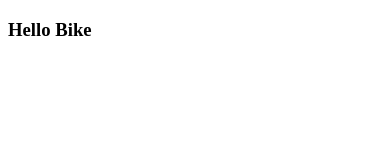
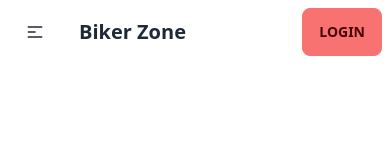
Before and after one commit to suzandev/biker_zone_daisyui_tailwind, a plain HTML site: page index.html in a window 390 px wide. Drawn offline with nearby package versions, Linux system fonts and the light colour scheme.

Commit message:
navbar content create

```diff
--- a/index.html
+++ b/index.html
@@ -3,9 +3,63 @@
   <head>
     <meta charset="UTF-8" />
     <meta name="viewport" content="width=device-width, initial-scale=1.0" />
+
     <title>Biker Zone with daisy ui</title>
+    <!-- daisy ui and tailwind css link  -->
+    <link
+      href="https://cdn.jsdelivr.net/npm/daisyui@3.3.1/dist/full.css"
+      rel="stylesheet"
+      type="text/css"
+    />
+    <script src="https://cdn.tailwindcss.com"></script>
   </head>
   <body>
-    <h3>Hello Bike</h3>
+    <header>
+      <nav>
+        <div class="navbar bg-base-100">
+          <div class="navbar-start">
+            <div class="dropdown">
+              <label tabindex="0" class="btn btn-ghost lg:hidden">
+                <svg
+                  xmlns="http://www.w3.org/2000/svg"
+                  class="h-5 w-5"
+                  fill="none"
+                  viewBox="0 0 24 24"
+                  stroke="currentColor"
+                >
+                  <path
+                    stroke-linecap="round"
+                    stroke-linejoin="round"
+                    stroke-width="2"
+                    d="M4 6h16M4 12h8m-8 6h16"
+                  />
+                </svg>
+              </label>
+              <ul
+                tabindex="0"
+                class="menu menu-sm dropdown-content mt-3 z-[1] p-2 shadow bg-base-100 rounded-box w-52"
+              >
+                <li><a>Home</a></li>
+                <li><a>Shop</a></li>
+                <li><a>News</a></li>
+                <li><a>contact</a></li>
+              </ul>
+            </div>
+            <a class="btn btn-ghost normal-case text-xl">Biker Zone</a>
+          </div>
+          <div class="navbar-center hidden lg:flex">
+            <ul class="menu menu-horizontal px-1">
+              <li><a>Home</a></li>
+              <li><a>Shop</a></li>
+              <li><a>News</a></li>
+              <li><a>contact</a></li>
+            </ul>
+          </div>
+          <div class="navbar-end">
+            <a class="btn btn-error">Login</a>
+          </div>
+        </div>
+      </nav>
+    </header>
   </body>
 </html>
--- /dev/null
+++ b/tailwind.config.js
@@ -0,0 +1,8 @@
+/** @type {import('tailwindcss').Config} */
+module.exports = {
+  content: ["./src/**/*.{html,js}"],
+  theme: {
+    extend: {},
+  },
+  plugins: [],
+};
```
